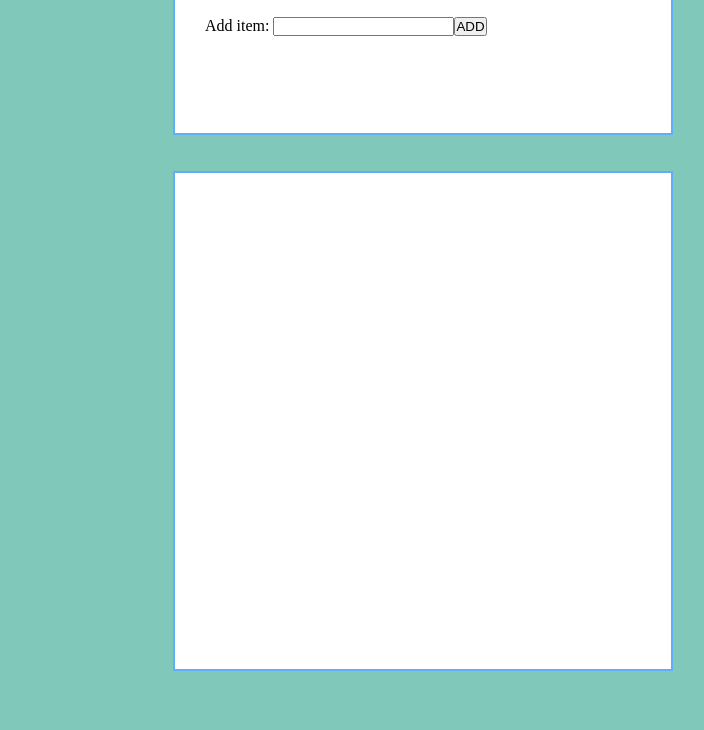
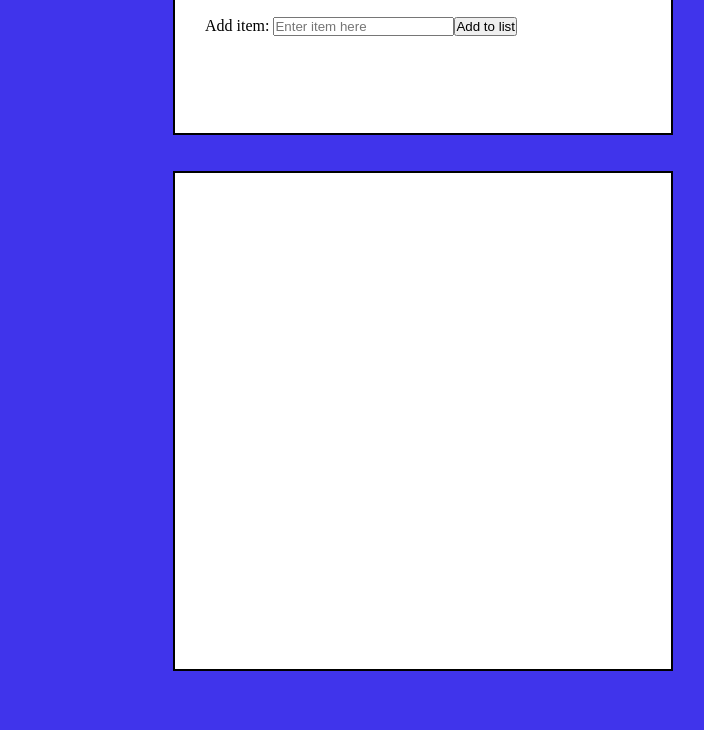
Before and after one commit to ShelbyAshburn/js-shopping-list, a plain HTML site: page index.html in a window 1280 px wide. Shown: the part 70-800 px from the top of the page, without its empty margins (327-1031 px from the left). Drawn offline with Linux system fonts and the light colour scheme.

Commit message:
no comment

```diff
--- a/index.html
+++ b/index.html
@@ -17,7 +17,7 @@
             <div id="entry-form">
                 <form action="scripts.js">
                     <label for="add-item">Add item:</label>
-                    <input type="text" id="add-item" name="add-item"><input id="submit" type="submit" value="ADD">
+                    <input type="text" id="add-item" name="add-item" placeholder="Enter item here"><input id="submit" type="submit" value="Add to list">
                 </form>
             </div>
         </div>
--- a/scripts.js
+++ b/scripts.js
@@ -0,0 +1,2 @@
+//12-4-2022
+//Hacked from many sources
--- a/styles.css
+++ b/styles.css
@@ -1,6 +1,6 @@
 /**/
 :root{
-    --body-bg: #7fc8ba;
+    --body-bg: #4034eb;
     --h-font-color: #fff;
     --font-color: #222;
     --font-family: sans-serif;
@@ -34,7 +34,7 @@ h1, h2, h3, h4, h5, h6{
     background-color: #fff;
     display: block;
     position:absolute;
-    border: 2px solid rgb(96, 174, 247);
+    border: 2px solid rgb(0, 0, 0);
     margin-left:500px;
     padding: 30px;
     width: 500px;
@@ -45,7 +45,7 @@ h1, h2, h3, h4, h5, h6{
     display: block;
     position: relative;
     top:150px;
-    border: 2px solid rgb(96, 174, 247);
+    border: 2px solid rgb(0, 0, 0);
     margin-left: 500px;
     padding: 20px;
     width: 500px;
```
